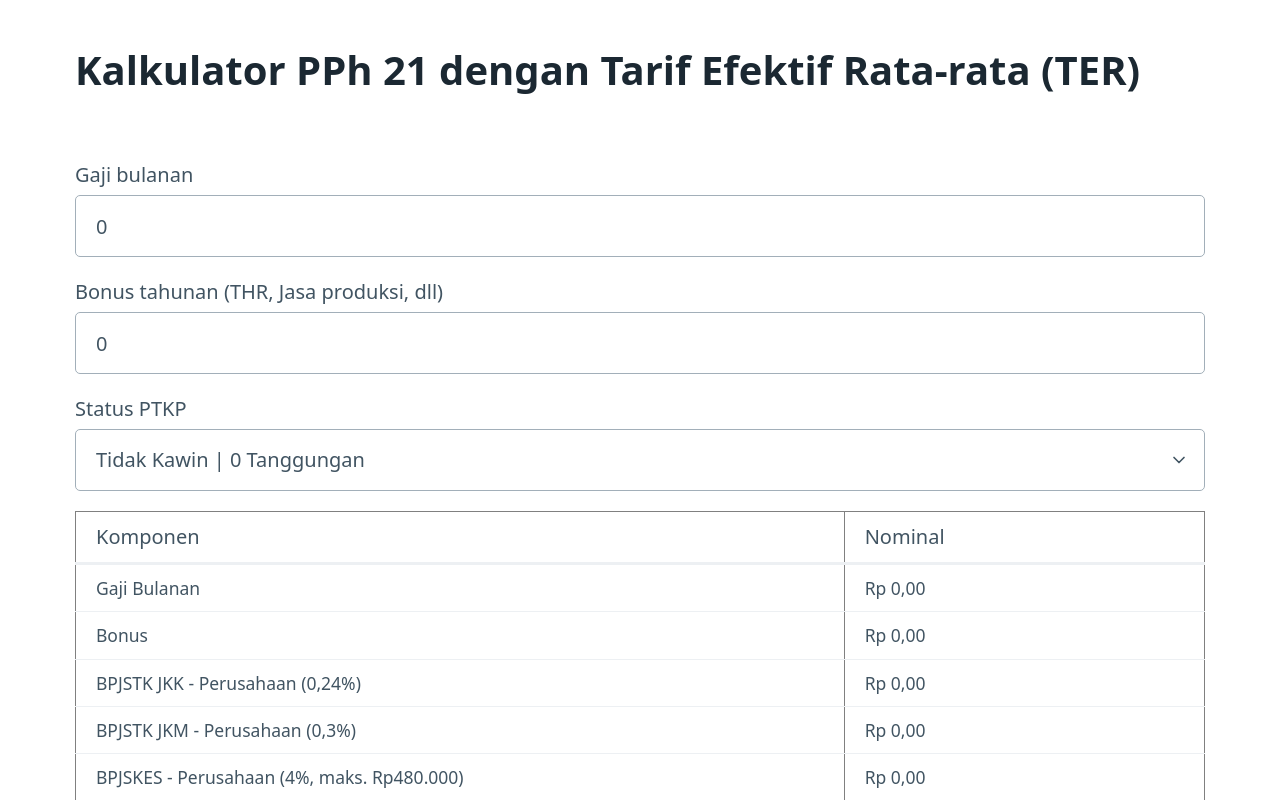
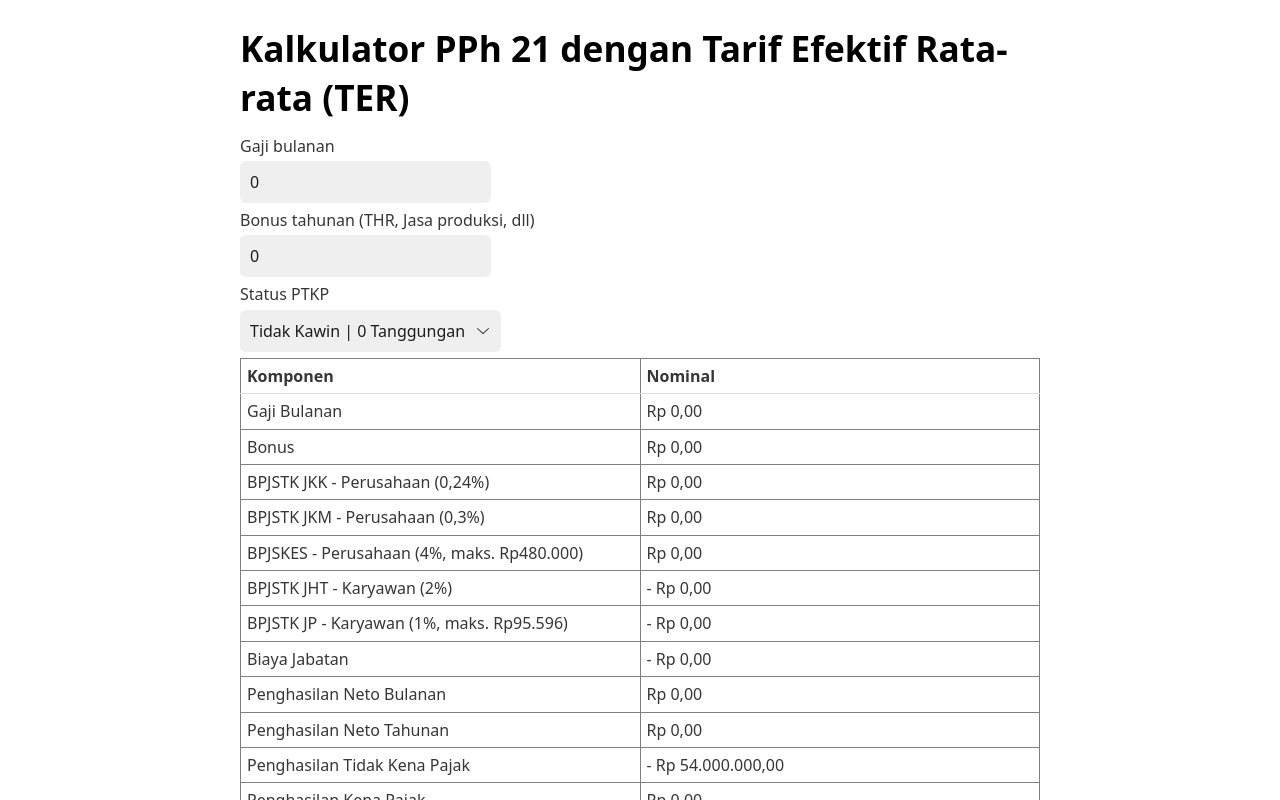
Before and after one commit to zasdaym/pph21, a SvelteKit app: page / in a window 1280 px wide. Shown: the top 800 px of the page. Built offline with nearby package versions, Linux system fonts and the light colour scheme.

Commit message:
Use water.css

```diff
--- a/src/app.html
+++ b/src/app.html
@@ -2,7 +2,7 @@
 <html lang="en">
 	<head>
 		<meta charset="utf-8" />
-		<link rel="stylesheet" href="https://cdn.jsdelivr.net/npm/@picocss/pico@1/css/pico.slim.min.css">
+		<link rel="stylesheet" href="https://cdn.jsdelivr.net/npm/water.css@2/out/water.css">
 		<meta name="viewport" content="width=device-width, initial-scale=1" />
 		%sveltekit.head%
 	</head>
--- a/src/routes/+layout.svelte
+++ b/src/routes/+layout.svelte
@@ -1,3 +1,3 @@
-<main class="container">
+<main>
   <slot />
 </main>
```
